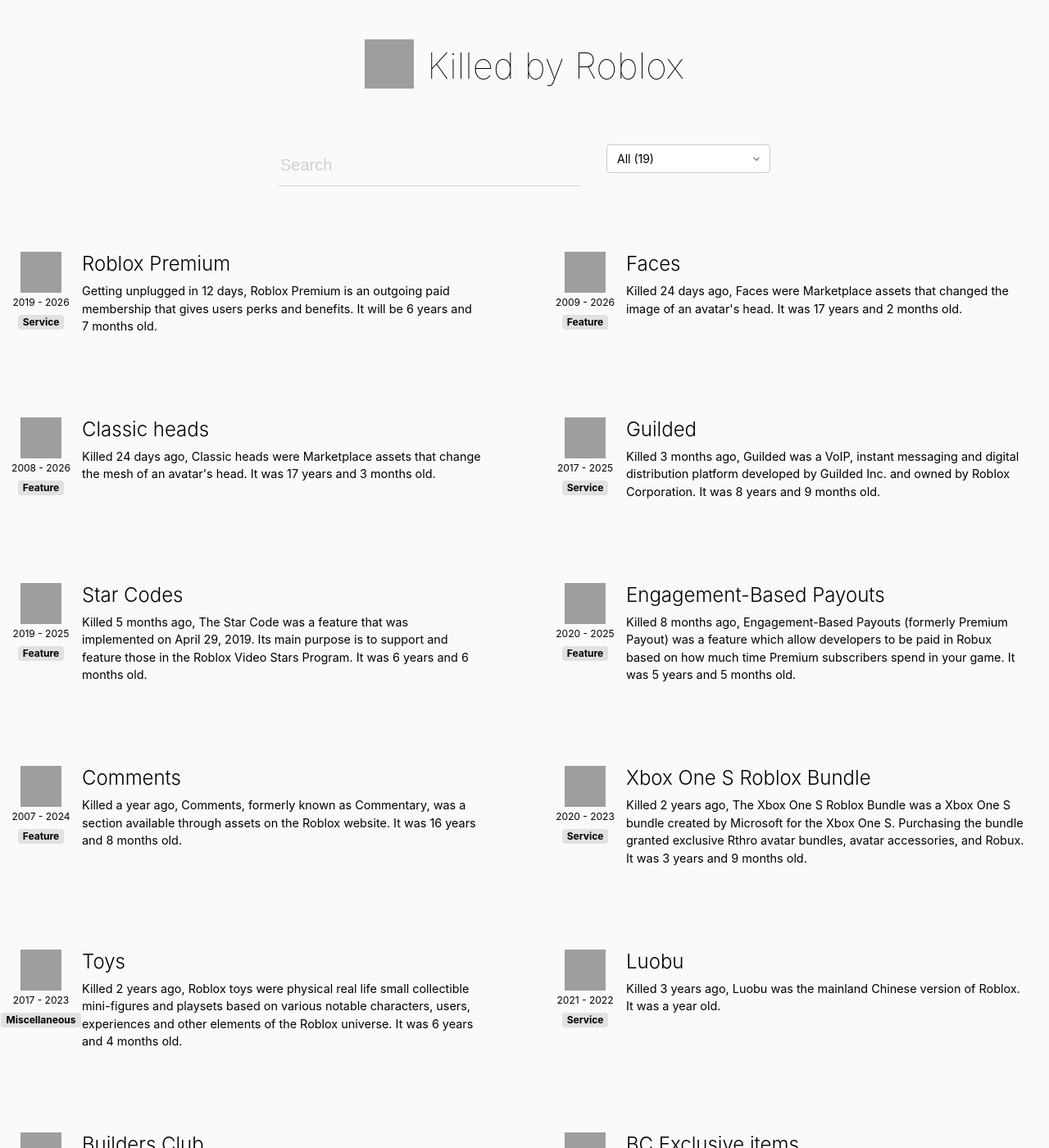
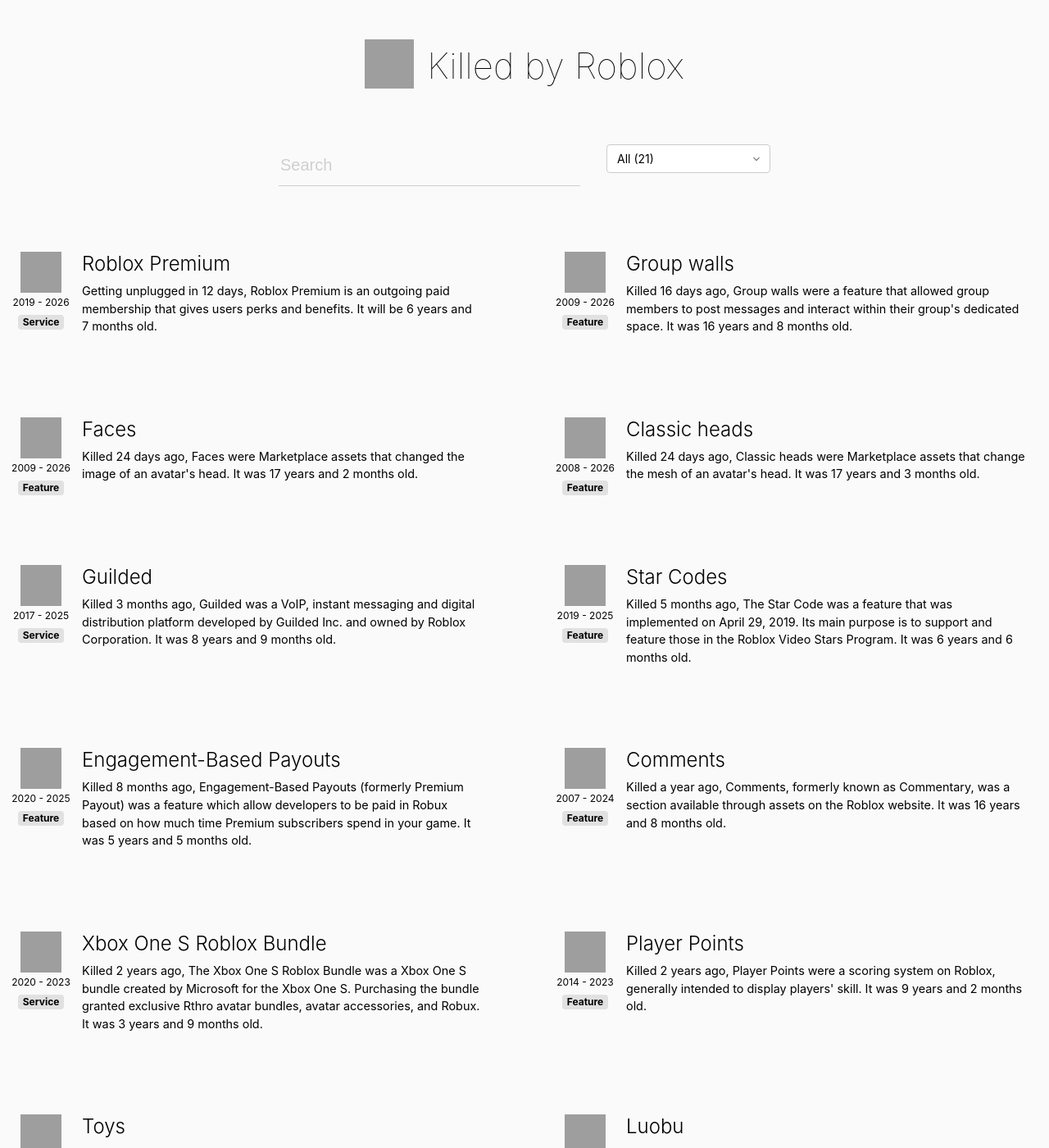
Before and after one commit to whostacking/killedbyroblox, a Jekyll site: the page built from index.html, in a window 1280 px wide and 1400 px high. Shown: the whole window at 82% size. Built offline with Jekyll 4.4.1, drawn with Linux system fonts in a browser that asks for light colours; grey boxes are pictures that could not be loaded.

Commit message:
Add Player Points + Group walls

```diff
--- a/_data/graveyard.json
+++ b/_data/graveyard.json
@@ -69,6 +69,22 @@
     "dateClose": "2025-10-24",
     "link": "https://roblox.fandom.com/wiki/Star_Code",
     "description": "The Star Code was a feature that was implemented on April 29, 2019. Its main purpose is to support and feature those in the Roblox Video Stars Program.",
+    "type": "feature"
+  },
+  {
+    "name": "Group walls",
+    "dateOpen": "2009-07-29",
+    "dateClose": "2026-04-01",
+    "link": "https://devforum.roblox.com/t/forums-are-now-live-for-all-community-owners/3892463",
+    "description": "Group walls were a feature that allowed group members to post messages and interact within their group's dedicated space.",
+    "type": "feature"
+  },
+  {
+    "name": "Player Points",
+    "dateOpen": "2014-04-15",
+    "dateClose": "2023-06-30",
+    "link": "https://devforum.roblox.com/t/retiring-pointsservice/2318767",
+    "description": "Player Points were a scoring system on Roblox, generally intended to display players' skill.",
     "type": "feature"
   },
   {
```
